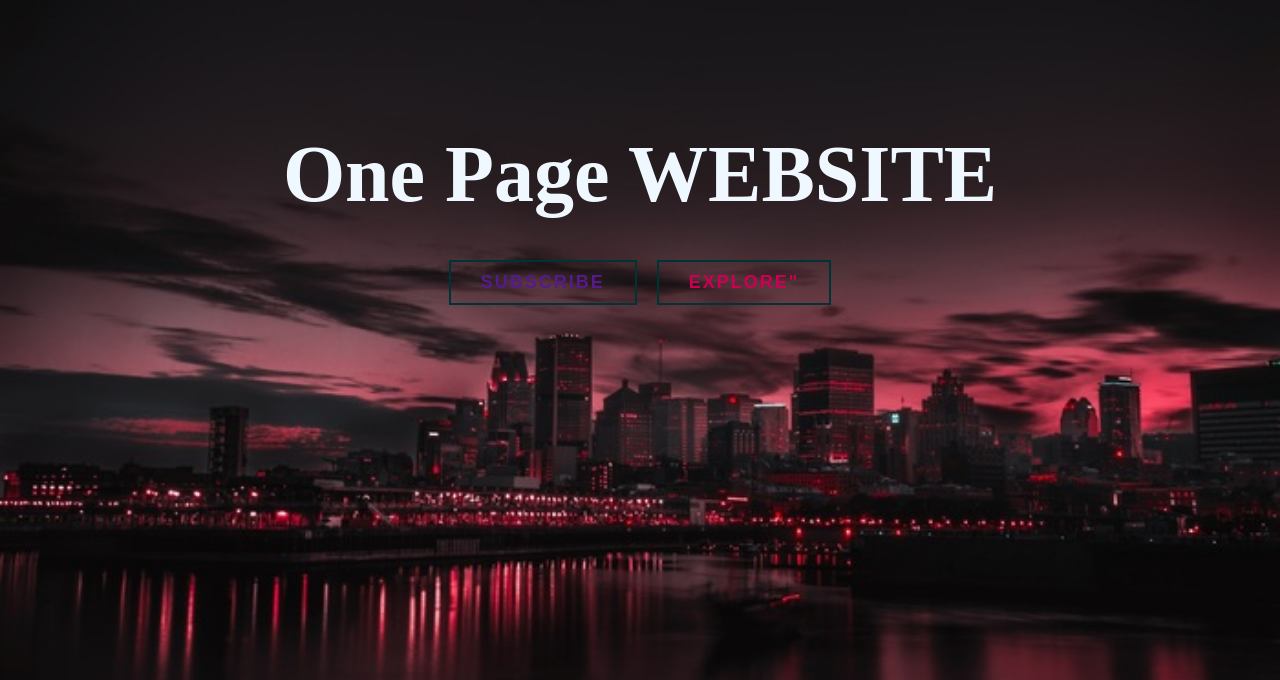
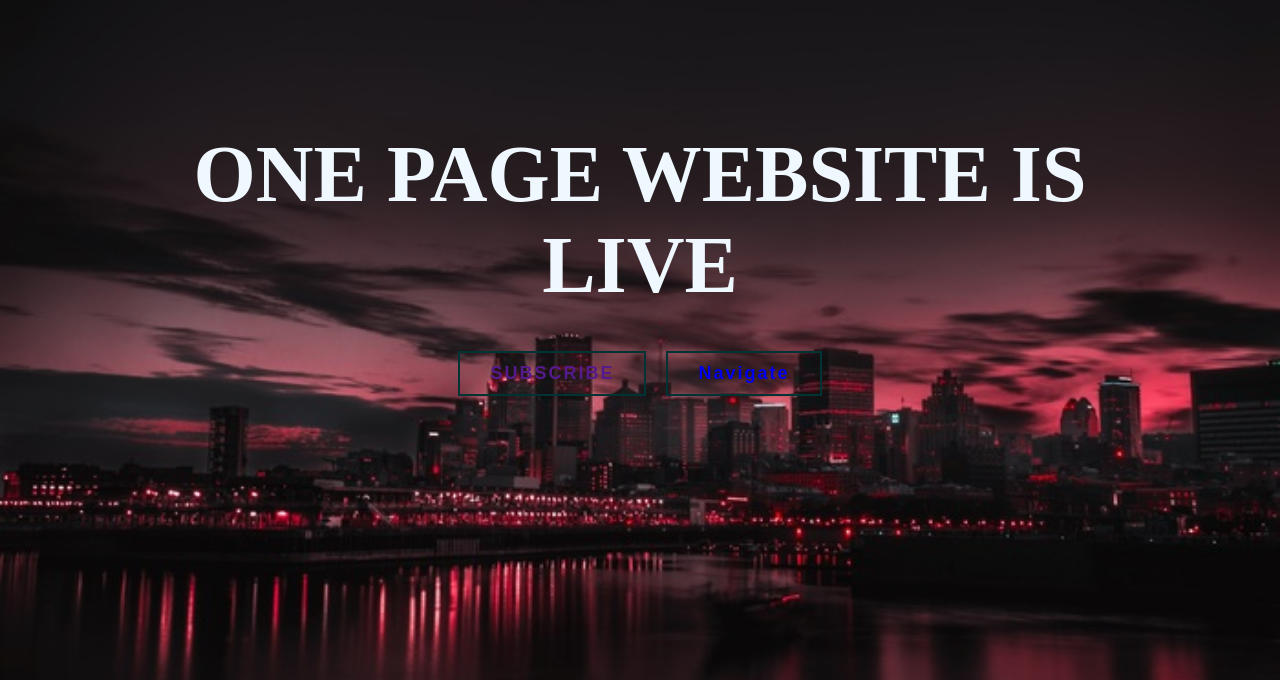
Before and after one commit to Paschal4000/Navigation, a plain HTML site: page index.html in a window 1280 px wide. Shown: the part 120-800 px from the top of the page. Drawn offline with Linux system fonts and the light colour scheme.

Commit message:
Update index.html

```diff
--- a/index.html
+++ b/index.html
@@ -114,10 +114,10 @@
             </style>
             <button class="btn"><a href=""> LOGIN</a></button>
         </div>
-        <div class="content">
-            <h1>One Page WEBSITE</h1>
+     <div class="content">
+            <h1>ONE PAGE WEBSITE IS LIVE</h1>
             <button class="btn"><a href="">SUBSCRIBE</a></button>
-            <button class="btn">EXPLORE"</button>
+            <button class="btn"><a href="navigation.html">Navigate</a></button>
         </div>
     </div>
 </body>
```
